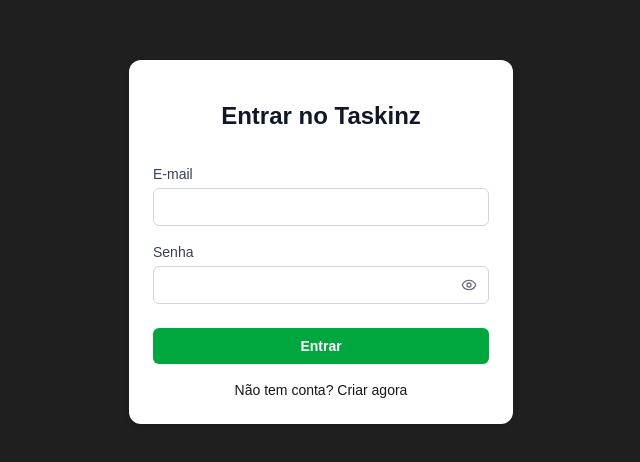
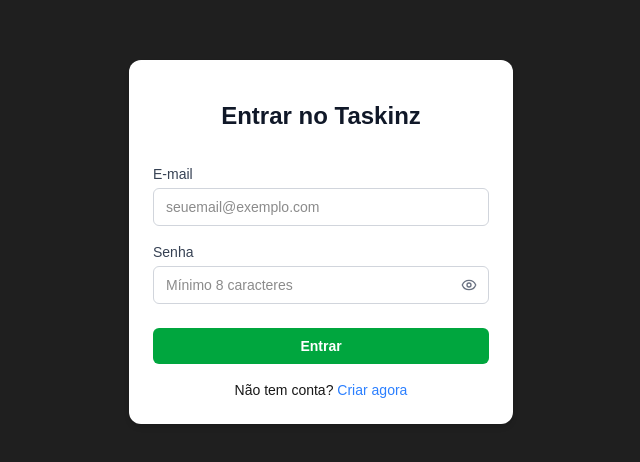
Before and after one commit to Kinz015/Taskinz, a Next.js app: page /login in a window 1280 px wide. Shown: the part 158-620 px from the top of the page, without its empty margins (319-959 px from the left). Built offline with nearby package versions, Linux system fonts and the light colour scheme.

Commit message:
Adicionei label e placeholder nos campos e estilizei o botão de mudar de tela de login

```diff
--- a/src/componentes/Auth/AuthForm/index.tsx
+++ b/src/componentes/Auth/AuthForm/index.tsx
@@ -75,10 +75,14 @@
     <form onSubmit={handleSubmit} className="space-y-4">
       {mode === "register" && (
         <div>
-          <label className="mb-1 block text-sm font-medium text-gray-700">
+          <label
+            htmlFor="name"
+            className="mb-1 block text-sm font-medium text-gray-700"
+          >
             Nome
           </label>
           <input
+            id="name"
             type="text"
             placeholder="Seu nome"
             minLength={2}
@@ -91,24 +95,34 @@
       )}
 
       <div>
-        <label className="mb-1 block text-sm font-medium text-gray-700">
+        <label
+          htmlFor="email"
+          className="mb-1 block text-sm font-medium text-gray-700"
+        >
           E-mail
         </label>
+
         <input
+          id="email"
+          placeholder="seuemail@exemplo.com"
           required
           value={email}
           onChange={(e) => setEmail(e.target.value)}
           className="w-full rounded-md border border-gray-300 px-3 py-2 text-sm
-          focus:border-green-600 focus:outline-none focus:ring-2 focus:ring-green-600/20"
+    focus:border-green-600 focus:outline-none focus:ring-2 focus:ring-green-600/20"
         />
       </div>
-
       <div>
-        <label className="mb-1 block text-sm font-medium text-gray-700">
+        <label
+          htmlFor="password"
+          className="mb-1 block text-sm font-medium text-gray-700"
+        >
           Senha
         </label>
         <div className="relative">
           <input
+            id="password"
+            placeholder="Mínimo 8 caracteres"
             type={showPassword ? "text" : "password"}
             value={password}
             onChange={(e) => setPassword(e.target.value)}
@@ -151,9 +165,19 @@
 
       <div className="text-center text-sm">
         {mode === "login" ? (
-          <Link href="/register">Não tem conta? Criar agora</Link>
+          <Link href="/register">
+            Não tem conta?{" "}
+            <span className="text-blue-500 hover:underline hover:text-blue-600">
+              Criar agora
+            </span>
+          </Link>
         ) : (
-          <Link href="/login">Já possui conta? Entrar</Link>
+          <Link href="/login">
+            Já possui conta?{" "}
+            <span className="text-blue-500 hover:underline hover:text-blue-600">
+              Entrar
+            </span>{" "}
+          </Link>
         )}
       </div>
     </form>
```
